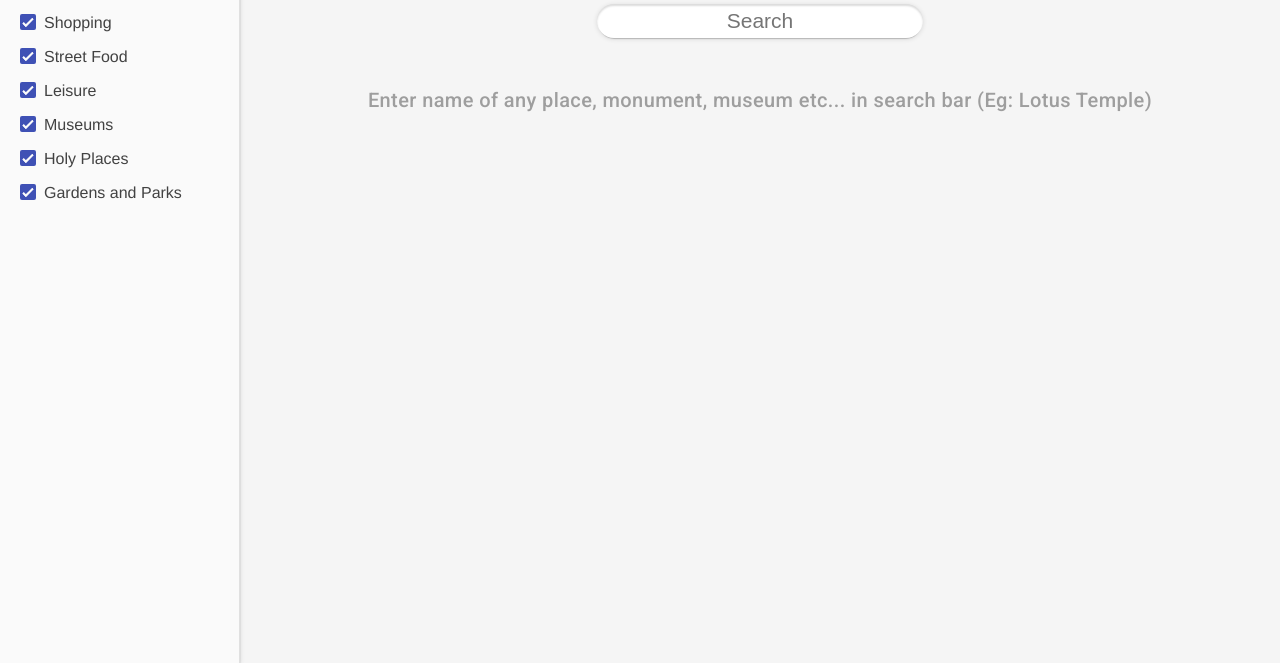
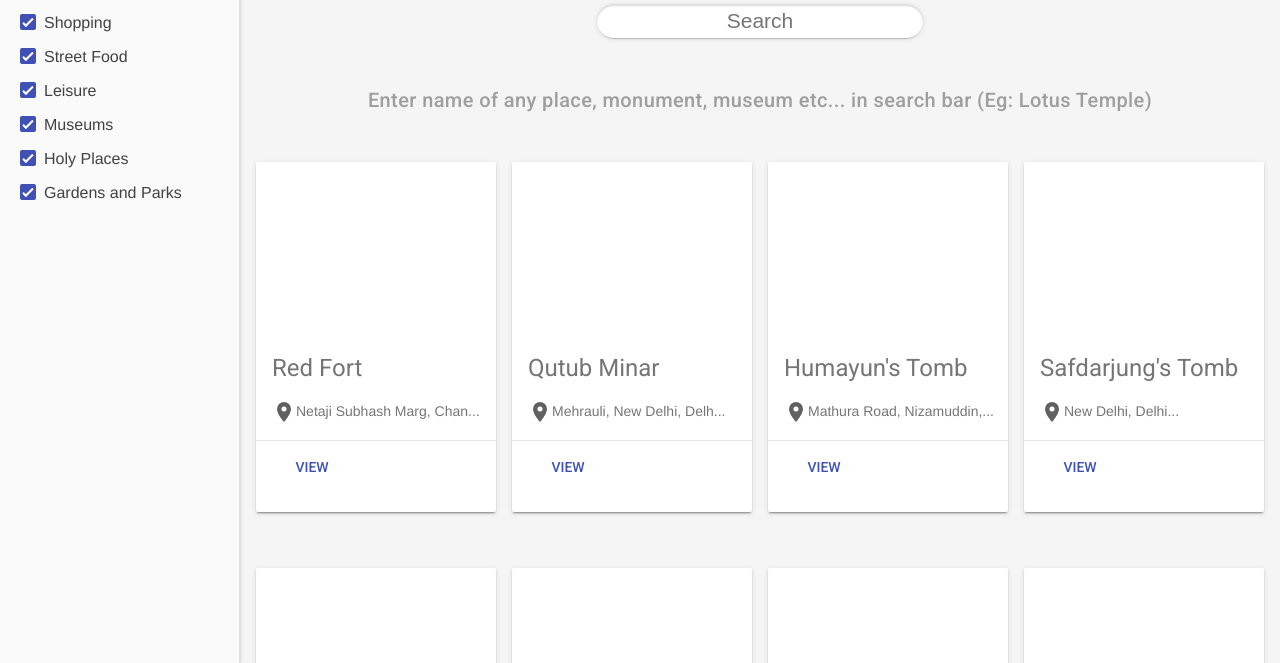
Before and after one commit to snym07/snym07.github.io, a plain HTML site: page index.html in a window 1280 px wide. Shown: the part 137-800 px from the top of the page. Drawn offline with nearby package versions, Linux system fonts and the light colour scheme; no server answers.

Commit message:
placessssssssss

```diff
--- a/index.html
+++ b/index.html
@@ -290,7 +290,7 @@
 	var myApp = angular.module('myApp', []);
 
 	myApp.controller('MyController', function($scope, $http){
-		$http.get('../public/js/places.json').success(function(data){
+		$http.get('js/places.json').success(function(data){
 			$scope.places = data;
 		});
 	});
```
